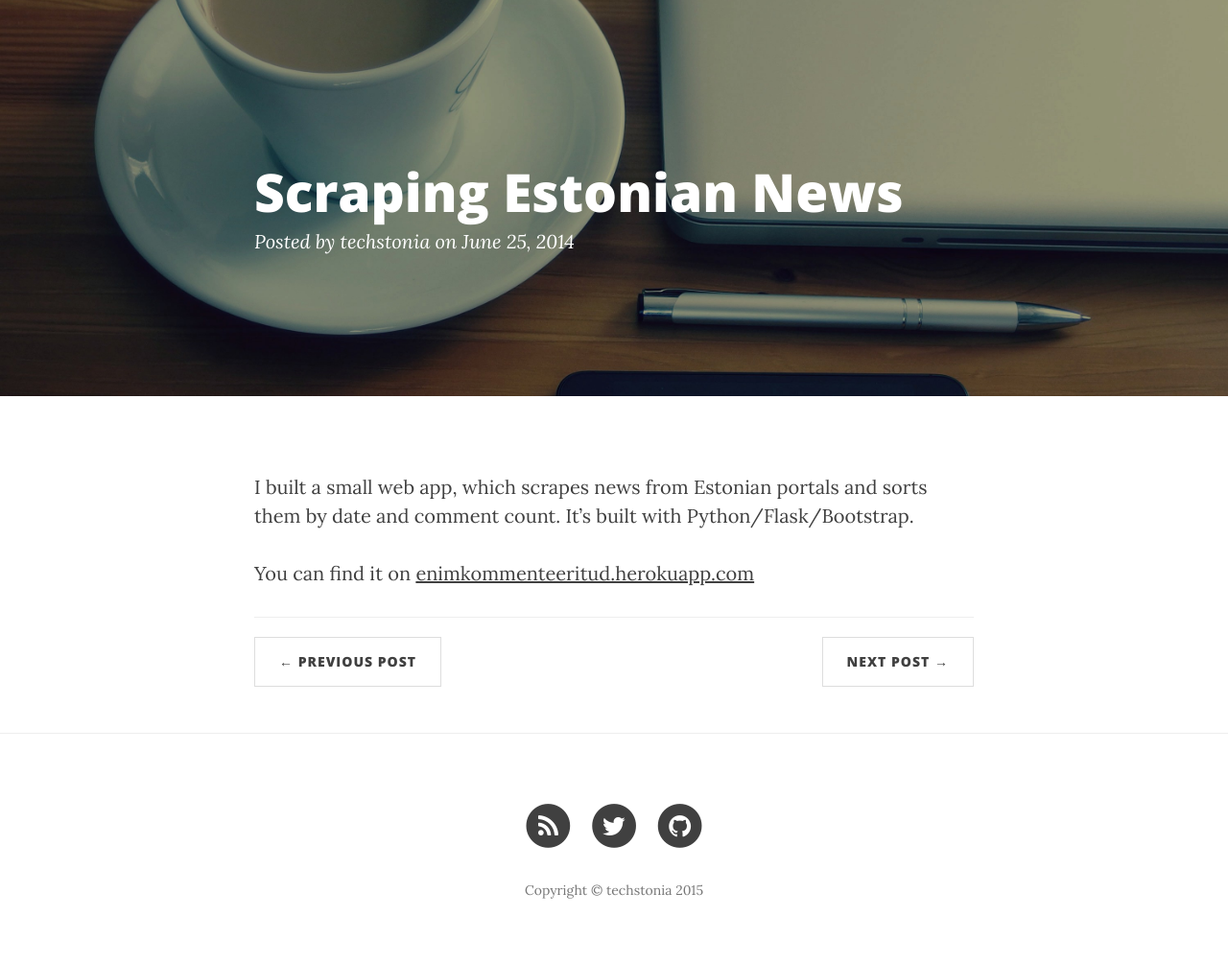
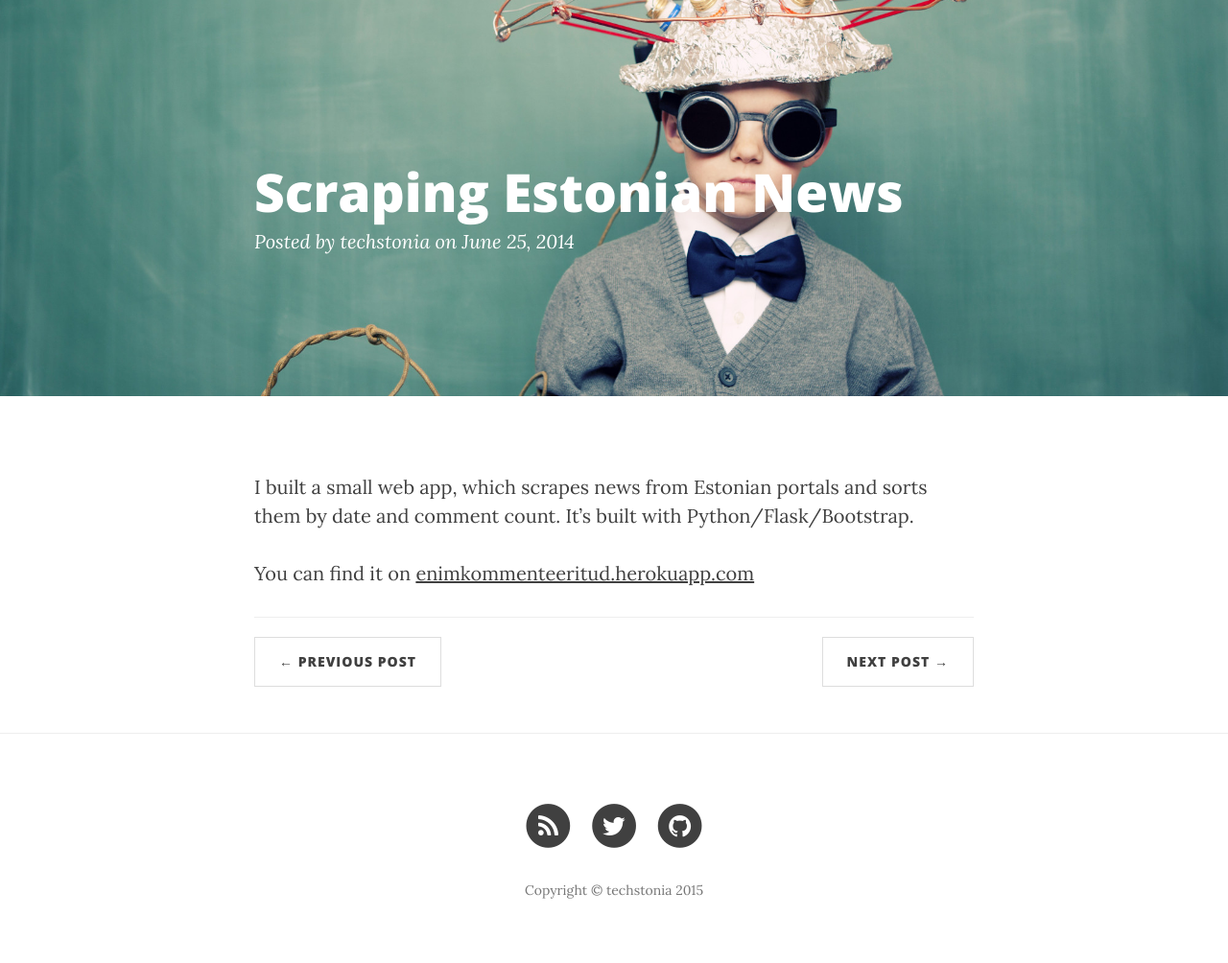
Before and after one commit to techstonia/techstonia.github.io, a Jekyll site: the page built from _posts/2014-06-25-scraping-estonian-news.markdown, in a window 1280 px wide. Shown: the whole page at 96% size. Built offline with Jekyll 4.4.1, drawn with Linux system fonts in a browser that asks for light colours; nearby versions of some CDN libraries; comment, search, counter and statistics services are not loaded.

Commit message:
Add the nerdy boy image back for blog posts

```diff
--- a/_config.yml
+++ b/_config.yml
@@ -1,7 +1,7 @@
 # Site settings
 title: techstonia
 author: techstonia
-header-img: img/home-bg.jpg
+header-img: img/boy.jpg
 email: techstonia@gmail.com
 description: "A blog about tech"
 
```
